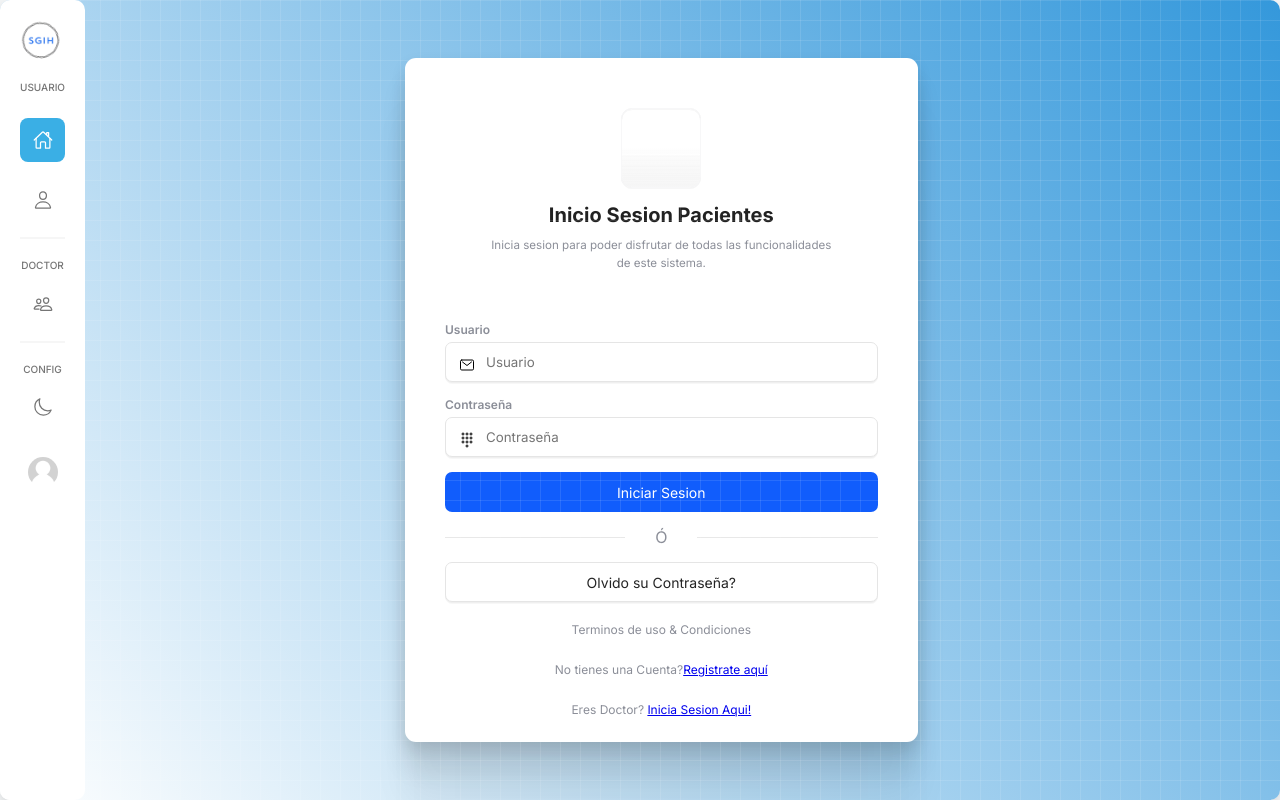
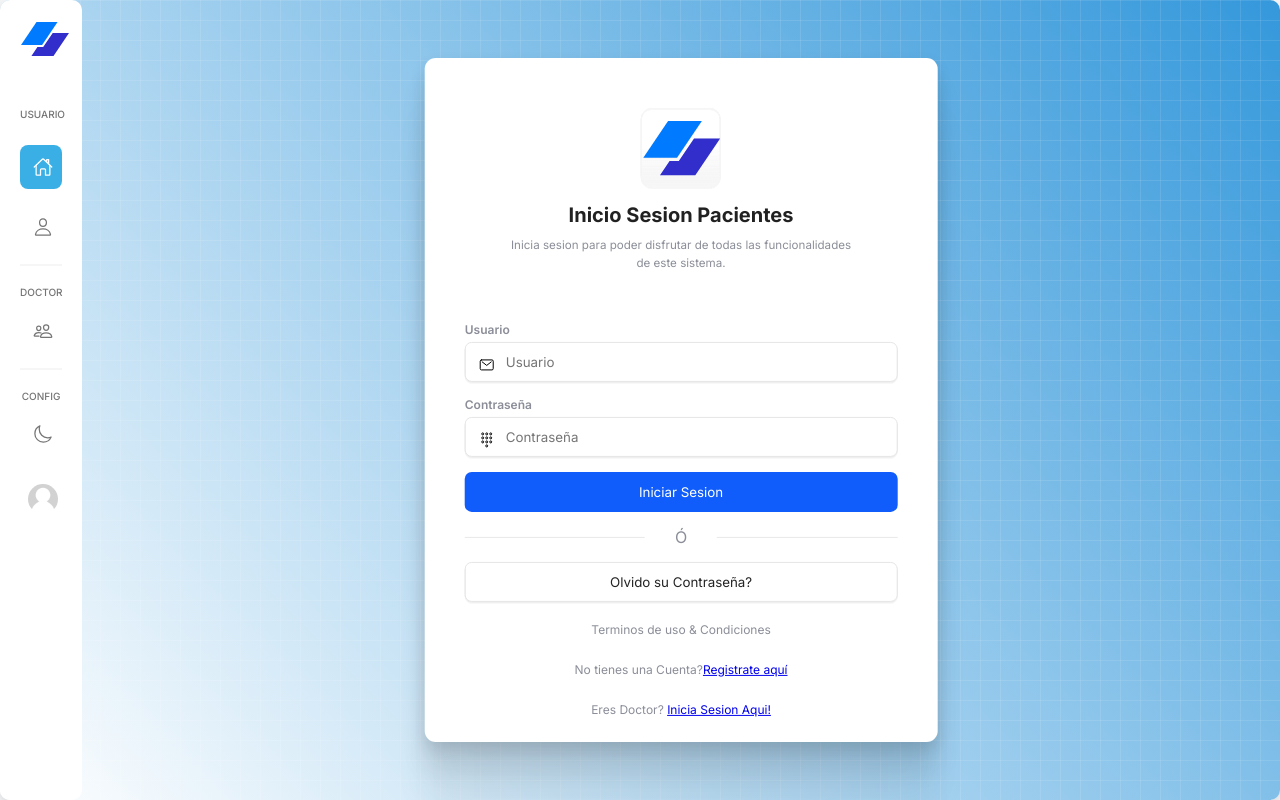
Before and after one commit to xofranc/hospital_system, a Django app: page /pacientes/login/ in a window 1280 px wide. Run offline with Django 5.2, Linux system fonts and the light colour scheme; some libraries are stand-ins or nearby versions.

Commit message:
Refactor CSS styles and add positioning for login and registration forms

```diff
--- a/static/css/doctor_login.css
+++ b/static/css/doctor_login.css
@@ -206,3 +206,10 @@
     color: #8B8E98;
     text-decoration: underline;
   }
+
+  .login-doctores-container {
+    position: absolute;
+    top: 50%;
+    left: 50%;
+    transform: translate(-50%, -50%);
+  }
--- a/static/css/register.css
+++ b/static/css/register.css
@@ -66,7 +66,7 @@
     text-decoration: underline;
   }
 
-  button {
+  .register {
     width: 100%;
     padding: 0.625rem;
     font-size: 0.875rem;
@@ -79,7 +79,7 @@
     transition: background-color 0.2s;
   }
 
-  button:hover {
+  .register:hover {
     background-color: #2563eb;
   }
 
@@ -108,3 +108,10 @@
     text-decoration: none;
     text-align: center;
 }
+
+.register-paciente-container {
+  position: absolute;
+  top: 50%;
+  left: 50%;
+  transform: translate(-50%, -50%);
+}
--- a/static/css/styles.css
+++ b/static/css/styles.css
@@ -28,7 +28,6 @@ body {
   align-items: flex-start;
   background: var(--bg-clr);
 }
-
 
 
 .page {
@@ -74,9 +73,11 @@ body {
   text-align: center; /*centra los titulos*/
 }
 
+/*
 .nav {
   flex: 1;
 }
+*/
 
 .menu ul li {
   position: relative;
@@ -166,16 +167,19 @@ body {
   background-color: var(--white-bg);
   transition: all 0.3s ease;
 
-  position: relative;
+
   display: flex;
   flex-direction: column;
   gap: 5px;
+  z-index: 1;
 }
 .navcontainer.active {
   width: 220px;
+
 }
 .navcontainer .logo {
   width: 100%;
+  margin-bottom: 30px;
 }
 .navcontainer ul {
   list-style: none;
@@ -235,7 +239,10 @@ body {
 
 
 .main-content{
-    margin-left: 25%;
+  position: relative;
+  width: 100%;
+  height: 100vh;
+
     /*
     padding: 20px;
     box-shadow: 0 16px 32px rgba(0, 0, 0, 0.35);
@@ -243,3 +250,10 @@ body {
     border-radius: 40px;
     */
 }
+
+.home-page-content {
+  position: absolute;
+  top: 50%;
+  left: 50%;
+  transform: translate(-50%, -50%);
+}
--- a/static/css/styles_login.css
+++ b/static/css/styles_login.css
@@ -18,13 +18,13 @@
   }
 
   .logo_container {
-    box-sizing: border-box;
     width: 80px;
     height: 80px;
-    background: linear-gradient(180deg, rgba(248, 248, 248, 0) 50%, #F8F8F888 100%);
-    border: 1px solid #F7F7F8;
-    filter: drop-shadow(0px 0.5px 0.5px #EFEFEF) drop-shadow(0px 1px 0.5px rgba(239, 239, 239, 0.5));
-    border-radius: 11px;
+  }
+
+  .logo_container svg {
+    width: 80px;
+    height: 80px;
   }
 
   .title_container {
@@ -95,7 +95,7 @@
     width: 100%;
     height: 40px;
     border: 0;
-    background: #115DFC;
+
     border-radius: 7px;
     outline: none;
     color: #ffffff;
@@ -109,7 +109,7 @@
     align-items: center;
     justify-content: center;
     gap: 10px;
-    background: #ffffff;
+
     border-radius: 7px;
     outline: none;
     color: #242424;
@@ -118,6 +118,24 @@
       drop-shadow(0px 1px 0.5px rgba(239, 239, 239, 0.5));
     cursor: pointer;
   }
+
+  .frg_pass_btn::before {
+    content: '';
+    width: 0;
+    height: 3em;
+    border-radius: 7px;
+    position: absolute;
+    top: 0;
+    left: 0;
+    background-image: linear-gradient(to right, #3aafe5 0%, #fff 100%);
+    transition: .5s ease;
+    display: block;
+    z-index: -1;
+   }
+
+   .frg_pass_btn:hover::before {
+    width: 100%;
+   }
 
   .separator {
     width: 100%;
@@ -141,3 +159,10 @@
     color: #8B8E98;
     text-decoration: underline;
   }
+
+  .login-paciente-container {
+    position: absolute;
+    top: 50%;
+    left: 50%;
+    transform: translate(-50%, -50%);
+  }
--- a/templates/base.html
+++ b/templates/base.html
@@ -24,7 +24,13 @@
     <!-- seccion de cabecera de slidebar con logo -->
     <div class="logo">
       <a href="{% url 'home' %}" class="link">
+
+        <svg id="logo-35" width="50" height="39" viewBox="0 0 50 39" fill="none" xmlns="http://www.w3.org/2000/svg"> <path d="M16.4992 2H37.5808L22.0816 24.9729H1L16.4992 2Z" class="ccompli1" fill="#007AFF"></path> <path d="M17.4224 27.102L11.4192 36H33.5008L49 13.0271H32.7024L23.2064 27.102H17.4224Z" class="ccustom" fill="#312ECB"></path> </svg>
+
+        {% comment %}
       <img src="{% static 'img/SGIH.png' %}" alt="Logo SGIH" width="42.519" height="41.7" />
+      {% endcomment %}
+
       </a>
     </div>
 
--- a/templates/doctores/doctor_login.html
+++ b/templates/doctores/doctor_login.html
@@ -11,7 +11,7 @@
 
     <form method="post" class="form_container">
         <div class="logo_container">
-
+            <svg id="logo-35" width="50" height="39" viewBox="0 0 50 39" fill="none" xmlns="http://www.w3.org/2000/svg"> <path d="M16.4992 2H37.5808L22.0816 24.9729H1L16.4992 2Z" class="ccompli1" fill="#007AFF"></path> <path d="M17.4224 27.102L11.4192 36H33.5008L49 13.0271H32.7024L23.2064 27.102H17.4224Z" class="ccustom" fill="#312ECB"></path> </svg>
         </div>
 
         <div class="title_container">
@@ -34,7 +34,7 @@
             <input type="password" name="password" class="input_field" id="password" placeholder="Contraseña" required>
         </div>
 
-        <button title="Sign In" type="submit" class="sign-in_btn">
+        <button type="submit" class="sign-in_btn">
             <span>Iniciar Sesion</span>
         </button>
 
@@ -44,7 +44,7 @@
             <hr class="line">
         </div>
 
-        <button title="frg_pass" type="submit" class="frg_pass_btn">
+        <button type="submit" class="frg_pass_btn">
             <span>Olvido su Contraseña?</span>
         </button>
 
--- a/templates/logins/home.html
+++ b/templates/logins/home.html
@@ -9,9 +9,11 @@
 {% block content %}
 
 <div class="home-page-content">
+
     <h1>
       CONTENIDO DE LA PÁGINA HOME
     </h1>
+
 </div>
 
 
--- a/templates/pacientes/login.html
+++ b/templates/pacientes/login.html
@@ -11,7 +11,7 @@
 <div class="login-paciente-container">
     <form method="post" class="form_container">
         <div class="logo_container">
-
+            <svg id="logo-35" width="50" height="39" viewBox="0 0 50 39" fill="none" xmlns="http://www.w3.org/2000/svg"> <path d="M16.4992 2H37.5808L22.0816 24.9729H1L16.4992 2Z" class="ccompli1" fill="#007AFF"></path> <path d="M17.4224 27.102L11.4192 36H33.5008L49 13.0271H32.7024L23.2064 27.102H17.4224Z" class="ccustom" fill="#312ECB"></path> </svg>
         </div>
 
         <div class="title_container">
@@ -34,7 +34,7 @@
             <input type="password" name="password" class="input_field" id="password" placeholder="Contraseña" required>
         </div>
 
-        <button title="Sign In" type="submit" class="sign-in_btn">
+        <button type="submit" class="sign-in_btn">
             <span>Iniciar Sesion</span>
         </button>
 
@@ -44,7 +44,7 @@
             <hr class="line">
         </div>
 
-        <button title="frg_pass" type="submit" class="frg_pass_btn">
+        <button type="submit" class="frg_pass_btn">
             <span>Olvido su Contraseña?</span>
         </button>
 
--- a/templates/pacientes/register.html
+++ b/templates/pacientes/register.html
@@ -7,6 +7,7 @@
 
 {% block content %}
 <body>
+  <div class="register-paciente-container">
     <form method="post">
         {% csrf_token %}
         <div class="form-container">
@@ -34,7 +35,7 @@
                 <label for="terms">Acepto los <a href="#">Terminos y Condiciones</a></label>
               </div>
 
-              <button type="submit">Registrarse</button>
+              <button class="register "type="submit">Registrarse</button>
             </div>
             <div class="separator">
                 <hr class="line">
@@ -45,9 +46,10 @@
             <p class="note">Ya tienes una cuenta? <a href="{% url 'pacientes:login' %}">Inicia sesión aquí</a>
             </div>
         </div>
+
     </div>
   </form>
-
+</div>
 </body>
 </html>
 {% endblock %}
```
